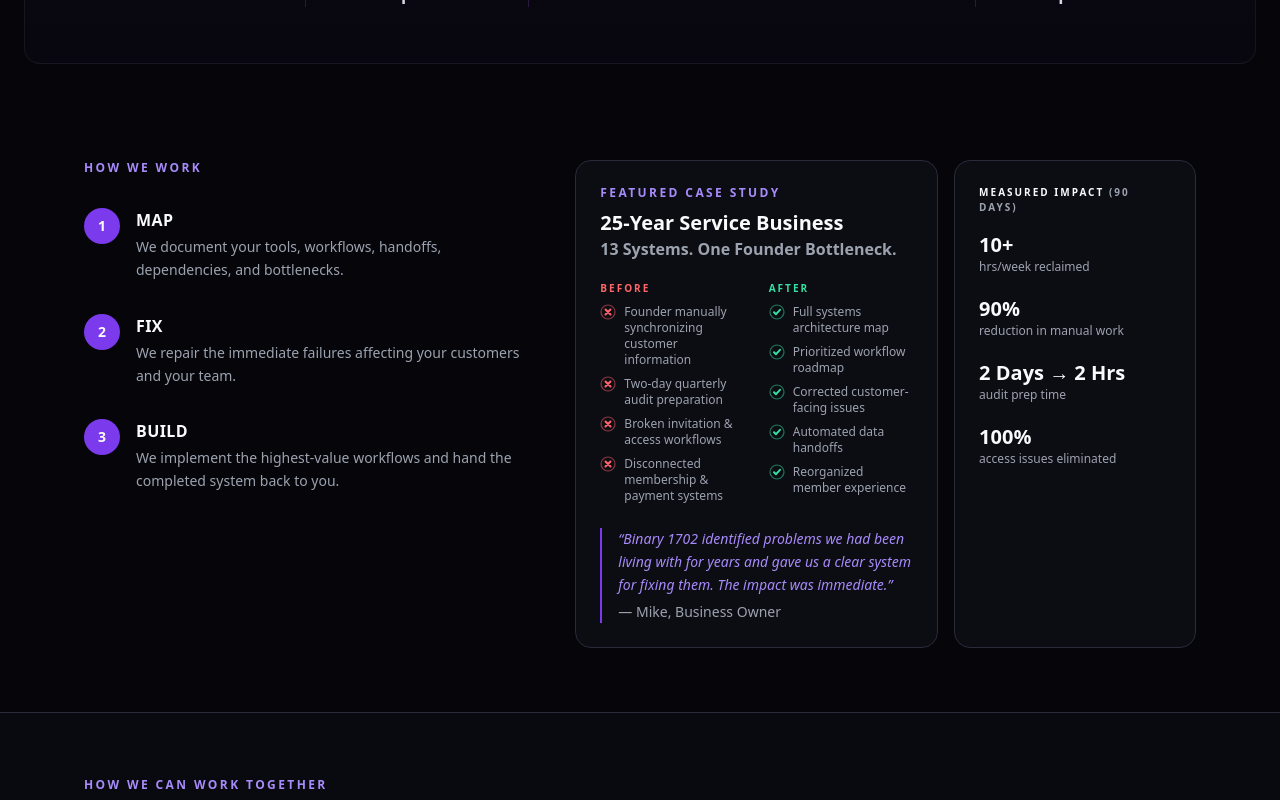
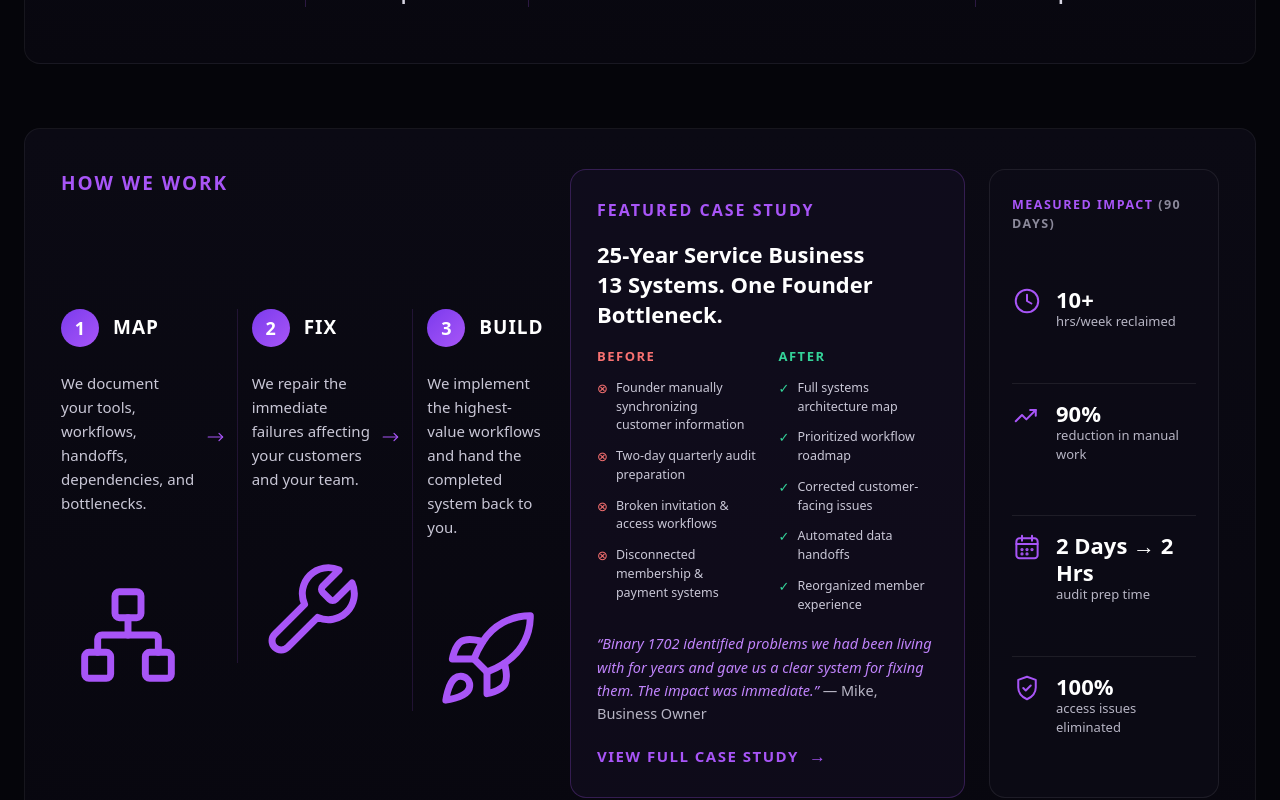
Before and after one commit to sun2ii/binary1702, a Next.js app: page / in a window 1280 px wide. Shown: the part 1160-1960 px from the top of the page. Built offline with nearby package versions, Linux system fonts and the light colour scheme.

Commit message:
How We Work: port design spec — 3-col gradient card with steps, case study, measured impact

```diff
--- a/src/app/(marketing)/page.tsx
+++ b/src/app/(marketing)/page.tsx
@@ -28,15 +28,6 @@ function Check({ className = "text-mint" }: { className?: string }) {
     <svg viewBox="0 0 16 16" className={`h-4 w-4 shrink-0 ${className}`} fill="none" stroke="currentColor" strokeWidth="2" strokeLinecap="round" strokeLinejoin="round" aria-hidden>
       <circle cx="8" cy="8" r="7" strokeWidth="1.2" opacity="0.5" />
       <path d="M5 8.2l2 2 4-4.4" />
-    </svg>
-  );
-}
-
-function Cross() {
-  return (
-    <svg viewBox="0 0 16 16" className="h-4 w-4 shrink-0 text-red-400" fill="none" stroke="currentColor" strokeWidth="2" strokeLinecap="round" aria-hidden>
-      <circle cx="8" cy="8" r="7" strokeWidth="1.2" opacity="0.5" />
-      <path d="M5.5 5.5l5 5M10.5 5.5l-5 5" />
     </svg>
   );
 }
@@ -422,10 +413,120 @@ function PainPoints() {
    How we work + case study
    ──────────────────────────────────────────────────────────────── */
 
-const steps = [
-  { n: 1, title: "MAP", body: "We document your tools, workflows, handoffs, dependencies, and bottlenecks." },
-  { n: 2, title: "FIX", body: "We repair the immediate failures affecting your customers and your team." },
-  { n: 3, title: "BUILD", body: "We implement the highest-value workflows and hand the completed system back to you." },
+/* Big step icons (Lucide network / wrench / rocket) */
+function StepIcon({ kind }: { kind: "map" | "fix" | "build" }) {
+  const paths: Record<string, React.ReactNode> = {
+    map: (
+      <>
+        <rect x="9" y="2" width="6" height="6" rx="1" />
+        <rect x="2" y="16" width="6" height="6" rx="1" />
+        <rect x="16" y="16" width="6" height="6" rx="1" />
+        <path d="M5 16v-3a1 1 0 0 1 1-1h12a1 1 0 0 1 1 1v3" />
+        <path d="M12 12V8" />
+      </>
+    ),
+    fix: (
+      <path d="M14.7 6.3a1 1 0 0 0 0 1.4l1.6 1.6a1 1 0 0 0 1.4 0l3.77-3.77a6 6 0 0 1-7.94 7.94l-6.91 6.91a2.12 2.12 0 0 1-3-3l6.91-6.91a6 6 0 0 1 7.94-7.94l-3.76 3.76z" />
+    ),
+    build: (
+      <>
+        <path d="M4.5 16.5c-1.5 1.26-2 5-2 5s3.74-.5 5-2c.71-.84.7-2.13-.09-2.91a2.18 2.18 0 0 0-2.91-.09z" />
+        <path d="m12 15-3-3a22 22 0 0 1 2-3.95A12.88 12.88 0 0 1 22 2c0 2.72-.78 7.5-6 11a22.35 22.35 0 0 1-4 2z" />
+        <path d="M9 12H4s.55-3.03 2-4c1.62-1.08 5 0 5 0" />
+        <path d="M12 15v5s3.03-.55 4-2c1.08-1.62 0-5 0-5" />
+      </>
+    ),
+  };
+  return (
+    <svg
+      width="104"
+      height="104"
+      viewBox="0 0 24 24"
+      fill="none"
+      stroke="currentColor"
+      strokeWidth="1.6"
+      strokeLinecap="round"
+      strokeLinejoin="round"
+      aria-hidden
+    >
+      {paths[kind]}
+    </svg>
+  );
+}
+
+function StepArrow() {
+  return (
+    <svg
+      width="30"
+      height="16"
+      viewBox="0 0 30 16"
+      fill="none"
+      stroke="currentColor"
+      strokeWidth="2"
+      strokeLinecap="round"
+      strokeLinejoin="round"
+      aria-hidden
+    >
+      <path d="M2 8h24" />
+      <path d="m20 2 6 6-6 6" />
+    </svg>
+  );
+}
+
+/* Mini stat icons (clock / trend / calendar / shield) */
+function StatIcon({ kind }: { kind: "clock" | "trend" | "calendar" | "shield" }) {
+  const paths: Record<string, React.ReactNode> = {
+    clock: (
+      <>
+        <circle cx="12" cy="12" r="9" />
+        <path d="M12 7v5l3.5 2" />
+      </>
+    ),
+    trend: (
+      <>
+        <path d="M3 17l5-5 3.5 3.5L19 8" />
+        <path d="M14.5 8H19v4.5" />
+      </>
+    ),
+    calendar: (
+      <>
+        <rect x="3.5" y="5" width="17" height="16" rx="2.5" />
+        <path d="M3.5 9.5h17 M8 3v4 M16 3v4" />
+        <circle cx="8" cy="14" r="0.5" fill="currentColor" />
+        <circle cx="12" cy="14" r="0.5" fill="currentColor" />
+        <circle cx="16" cy="14" r="0.5" fill="currentColor" />
+        <circle cx="8" cy="17.5" r="0.5" fill="currentColor" />
+        <circle cx="12" cy="17.5" r="0.5" fill="currentColor" />
+      </>
+    ),
+    shield: (
+      <>
+        <path d="M12 3 5 5.5v6c0 4.2 3 7.6 7 9.5 4-1.9 7-5.3 7-9.5v-6L12 3Z" />
+        <path d="M9 12l2 2 4-4" />
+      </>
+    ),
+  };
+  return (
+    <svg
+      width="30"
+      height="30"
+      viewBox="0 0 24 24"
+      fill="none"
+      stroke="currentColor"
+      strokeWidth="1.6"
+      strokeLinecap="round"
+      strokeLinejoin="round"
+      aria-hidden
+    >
+      {paths[kind]}
+    </svg>
+  );
+}
+
+const steps: { n: number; title: string; body: string; icon: "map" | "fix" | "build" }[] = [
+  { n: 1, title: "MAP", body: "We document your tools, workflows, handoffs, dependencies, and bottlenecks.", icon: "map" },
+  { n: 2, title: "FIX", body: "We repair the immediate failures affecting your customers and your team.", icon: "fix" },
+  { n: 3, title: "BUILD", body: "We implement the highest-value workflows and hand the completed system back to you.", icon: "build" },
 ];
 
 const caseBefore = [
@@ -443,81 +544,123 @@ const caseAfter = [
   "Reorganized member experience",
 ];
 
-const impact = [
-  { big: "10+", small: "hrs/week reclaimed" },
-  { big: "90%", small: "reduction in manual work" },
-  { big: "2 Days → 2 Hrs", small: "audit prep time" },
-  { big: "100%", small: "access issues eliminated" },
+const impact: { icon: "clock" | "trend" | "calendar" | "shield"; big: string; small: string }[] = [
+  { icon: "clock", big: "10+", small: "hrs/week reclaimed" },
+  { icon: "trend", big: "90%", small: "reduction in manual work" },
+  { icon: "calendar", big: "2 Days → 2 Hrs", small: "audit prep time" },
+  { icon: "shield", big: "100%", small: "access issues eliminated" },
 ];
 
 function HowWeWork() {
   return (
-    <section id="how-we-work" className="mx-auto max-w-6xl px-5 py-16">
-      <div className="grid gap-12 lg:grid-cols-[1fr_1.4fr]">
-        <div>
-          <Eyebrow>How we work</Eyebrow>
-          <ol className="mt-8 space-y-8">
-            {steps.map((s) => (
-              <li key={s.n} className="flex gap-4">
-                <span className="flex h-9 w-9 shrink-0 items-center justify-center rounded-full bg-violet text-sm font-bold text-frost">
+    <section id="how-we-work" className="mx-auto max-w-[1360px] px-6 py-8">
+      <div className="grid gap-6 rounded-2xl border border-white/[0.06] bg-gradient-to-b from-[#0B0A14] to-[#08070F] px-9 pb-11 pt-10 xl:grid-cols-[minmax(0,1fr)_395px_230px]">
+        {/* Steps */}
+        <div className="flex flex-col">
+          <h2 className="mb-6 font-heading text-[19px] font-bold tracking-[2px] text-violet-bright">
+            HOW WE WORK
+          </h2>
+          <div className="grid flex-1 content-center items-start gap-3 sm:grid-cols-[minmax(0,1fr)_18px_minmax(0,1fr)_18px_minmax(0,1fr)]">
+            {steps.map((s, i) => (
+              <div key={s.n} className="contents">
+                {i > 0 && (
+                  <div className="hidden justify-center pt-[120px] text-violet-bright sm:flex">
+                    <StepArrow />
+                  </div>
+                )}
+                <div
+                  className={`flex flex-col gap-6 ${
+                    i > 0 ? "sm:border-l sm:border-[#A855F7]/[0.15] sm:pl-3.5" : ""
+                  }`}
+                >
+                  <div className="flex items-center gap-3.5">
+                    <span className="flex h-[38px] w-[38px] shrink-0 items-center justify-center rounded-full bg-gradient-to-br from-violet to-violet-bright font-heading text-lg font-bold text-white">
                       {s.n}
                     </span>
-                <div>
-                  <h3 className="font-bold tracking-wide text-frost">{s.title}</h3>
-                  <p className="mt-1 text-sm leading-relaxed text-fog">{s.body}</p>
+                    <h3 className="font-heading text-[19px] font-bold tracking-[1px] text-white">
+                      {s.title}
+                    </h3>
                   </div>
-              </li>
+                  <p className="text-[15px] leading-[1.6] text-[#C9C7D6]">{s.body}</p>
+                  <div className="flex items-center justify-center pt-8 text-violet-bright sm:pt-11">
+                    <StepIcon kind={s.icon} />
+                  </div>
+                </div>
+              </div>
             ))}
-          </ol>
+          </div>
         </div>
 
-        <div id="case-study" className="grid gap-4 md:grid-cols-[1.5fr_1fr]">
-          <div className="rounded-2xl border border-line bg-charcoal/60 p-6">
-            <Eyebrow>Featured case study</Eyebrow>
-            <h3 className="mt-2 text-xl font-extrabold text-frost">
+        {/* Featured case study */}
+        <div
+          id="case-study"
+          className="flex flex-col gap-[18px] rounded-2xl border border-violet-bright/25 bg-[#141024]/55 px-[26px] py-7"
+        >
+          <p className="font-heading text-base font-bold tracking-[2px] text-violet-bright">
+            FEATURED CASE STUDY
+          </p>
+          <h3 className="font-heading text-[22px] font-bold leading-[1.35] text-white">
             25-Year Service Business
-              <span className="block text-base font-bold text-fog">13 Systems. One Founder Bottleneck.</span>
+            <br />
+            13 Systems. One Founder Bottleneck.
           </h3>
-            <div className="mt-5 grid gap-6 sm:grid-cols-2">
-              <div>
-                <p className="font-display-mono text-[10px] font-semibold tracking-[0.2em] text-red-400">BEFORE</p>
-                <ul className="mt-2 space-y-2">
+          <div className="grid grid-cols-2 gap-[22px]">
+            <div className="flex flex-col gap-3">
+              <p className="text-[13px] font-extrabold tracking-[1.5px] text-[#F87171]">BEFORE</p>
               {caseBefore.map((b) => (
-                    <li key={b} className="flex items-start gap-2 text-xs text-fog">
-                      <Cross /> {b}
-                    </li>
+                <p key={b} className="flex items-start gap-2">
+                  <span className="text-[13px] leading-[1.5] text-[#F87171]">⊗</span>
+                  <span className="text-[12.5px] leading-[1.5] text-[#C9C7D6]">{b}</span>
+                </p>
               ))}
-                </ul>
             </div>
-              <div>
-                <p className="font-display-mono text-[10px] font-semibold tracking-[0.2em] text-mint">AFTER</p>
-                <ul className="mt-2 space-y-2">
+            <div className="flex flex-col gap-3">
+              <p className="text-[13px] font-extrabold tracking-[1.5px] text-[#34D399]">AFTER</p>
               {caseAfter.map((a) => (
-                    <li key={a} className="flex items-start gap-2 text-xs text-fog">
-                      <Check /> {a}
-                    </li>
+                <p key={a} className="flex items-start gap-2">
+                  <span className="text-[13px] leading-[1.5] text-[#34D399]">✓</span>
+                  <span className="text-[12.5px] leading-[1.5] text-[#C9C7D6]">{a}</span>
+                </p>
               ))}
-                </ul>
             </div>
           </div>
-            <blockquote className="mt-6 border-l-2 border-violet pl-4 text-sm italic leading-relaxed text-lavender">
-              &ldquo;Binary 1702 identified problems we had been living with for years and gave us a clear
-              system for fixing them. The impact was immediate.&rdquo;
-              <footer className="mt-1 not-italic text-fog">— Mike, Business Owner</footer>
-            </blockquote>
+          <p className="text-[14.5px] italic leading-[1.6] text-[#C084FC]">
+            &ldquo;Binary 1702 identified problems we had been living with for years and gave us a
+            clear system for fixing them. The impact was immediate.&rdquo;{" "}
+            <span className="not-italic text-[#B7B5C4]">— Mike, Business Owner</span>
+          </p>
+          <a
+            href="#contact"
+            className="inline-flex items-center gap-2.5 font-heading text-[15px] font-bold tracking-[1.5px] text-violet-bright transition hover:text-[#C084FC]"
+          >
+            VIEW FULL CASE STUDY <span aria-hidden className="text-[17px]">→</span>
+          </a>
         </div>
-          <div className="rounded-2xl border border-line bg-charcoal/60 p-6">
-            <p className="font-display-mono text-[10px] font-semibold tracking-[0.2em] text-frost">
-              MEASURED IMPACT <span className="text-fog">(90 DAYS)</span>
+
+        {/* Measured impact */}
+        <div className="flex flex-col rounded-2xl border border-white/[0.08] bg-[#0E0C18]/70 px-[22px] py-[26px]">
+          <p className="text-[12.5px] font-extrabold tracking-[1.5px] text-violet-bright">
+            MEASURED IMPACT <span className="font-semibold text-[#8B899A]">(90 DAYS)</span>
           </p>
-            <ul className="mt-4 space-y-5">
-              {impact.map((m) => (
-                <li key={m.small}>
-                  <p className="text-xl font-extrabold text-frost">{m.big}</p>
-                  <p className="text-xs text-fog">{m.small}</p>
-                </li>
+          <div className="flex flex-1 flex-col justify-evenly gap-[18px] pt-[18px]">
+            {impact.map((m, i) => (
+              <div
+                key={m.small}
+                className={`flex items-start gap-3.5 ${
+                  i > 0 ? "border-t border-white/[0.08] pt-4" : ""
+                }`}
+              >
+                <span className="shrink-0 text-violet-bright">
+                  <StatIcon kind={m.icon} />
+                </span>
+                <span>
+                  <span className="block font-heading text-[22px] font-bold leading-[1.2] text-white">
+                    {m.big}
+                  </span>
+                  <span className="block text-[13px] leading-[1.45] text-[#B7B5C4]">{m.small}</span>
+                </span>
+              </div>
             ))}
-            </ul>
           </div>
         </div>
       </div>
```
Lines whose indentation alone changed are shown as unchanged.
